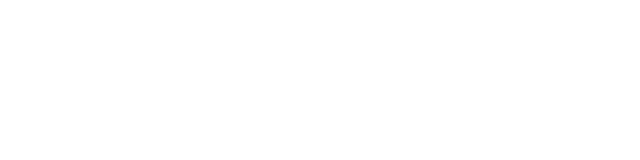
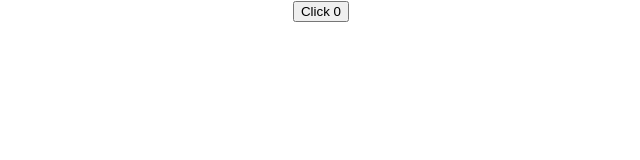
Before and after one commit to Annie-Huang/react-hooks-tutorial, a React (Create React App) app in the folder effect-hook/: page / in a window 1280 px wide. Shown: the top 160 px of the page, without its empty margins (319-959 px from the left). Built offline with nearby package versions, Linux system fonts and the light colour scheme.

Commit message:
Create ClassCounterOne.js

```diff
--- a/effect-hook/src/App.js
+++ b/effect-hook/src/App.js
@@ -1,10 +1,11 @@
 import React from 'react';
 import './App.css';
+import ClassCounterOne from "./components/ClassCounterOne";
 
 function App() {
   return (
     <div className="App">
-
+        <ClassCounterOne />
     </div>
   );
 }
--- /dev/null
+++ b/effect-hook/src/components/ClassCounterOne.js
@@ -0,0 +1,30 @@
+import React, {Component} from 'react';
+
+class ClassCounterOne extends Component {
+    constructor(props) {
+        super(props);
+        this.state = {
+            count: 0
+        }
+    }
+
+    componentDidMount() {
+        document.title = `Clicked ${this.state.count} times`;
+    }
+
+    componentDidUpdate(prevProps, prevState) {
+        document.title = `Clicked ${this.state.count} times`;
+    }
+
+    render() {
+        return (
+            <div>
+                <button onClick={() => this.setState({count: this.state.count + 1})}>
+                    Click {this.state.count}
+                </button>
+            </div>
+        );
+    }
+}
+
+export default ClassCounterOne;
```
